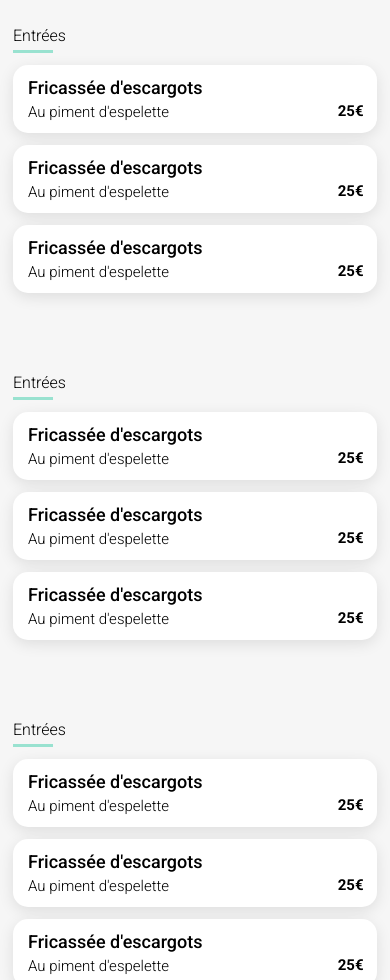
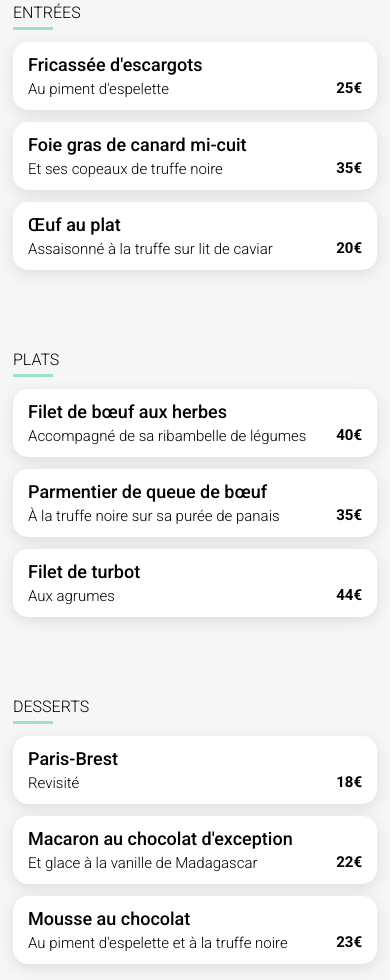
Before and after one commit to MaximeJambou/Ohmyfood, a plain HTML site: page restaurants/la-palette-du-goût.html in a window 390 px wide. Shown: the part 388-1368 px from the top of the page. Drawn offline with Linux system fonts and the light colour scheme; a web font is replaced by a local one.

Commit message:
page restaurant responsive terminée

```diff
--- a/assets/sass/pages/_homepage.scss
+++ b/assets/sass/pages/_homepage.scss
@@ -196,7 +196,7 @@
             }
 
             .card__content{
-                height: 77px;
+
                 h3{
                     font-size: 18px;
                     color: black;
@@ -210,15 +210,18 @@
                 p{
                     font-size: 17px;
                     color: black;
-                    margin: 5px 0 0 13px;
+                    margin: 5px 0 12px 13px;
                     font-weight: 300;
                 }
             }
 
             .card__heart{
                 position: absolute;
-                right: 33px;
+                right: 25px;
                 bottom: 33px;
+                .fa-heart{
+                    font-size: 21px;
+                }
             }
 
             .new{
--- a/assets/sass/pages/_restaurants.scss
+++ b/assets/sass/pages/_restaurants.scss
@@ -7,29 +7,44 @@
 
 .img-restaurant{
     width: 100%;
-    height: 275px;
+    height: 252px;
     object-fit: cover;
     object-position: 0 60%;
     position: relative;
     z-index: -1;
+    @include tablet{
+        height: 374px;
+    }
 }
 
 .restaurant__container{
     display: flex;
     flex-direction: column;
     background-color: $background-color;
-    margin-top: -32px;
+    margin: -32px auto 0;
     padding: 32px 13px 40px 13px;
     border-radius: 40px 40px 0 0;
-
+    max-width: 1055px;
+    @include tablet{
+        width: 90%;
+        padding: 32px 0 40px 0;
+    }
+    @include desktop{
+        width: 85%;
+    }
 }
 
 .restaurant__title{
     display: flex;
     flex-direction: row;
     justify-content: space-between;
+    align-items: center;
     width: 100%;
     margin: 0 4px;
+    @include tablet{
+        justify-content: center;
+        margin: 0;
+    }
 
     h1{
         display: block;
@@ -37,6 +52,9 @@
         font-size: 28px;
         font-family: "Shrikhand", sans-serif;
         font-weight: 400;
+        @include tablet{
+            margin-right: 24px;
+        }
     }
 
     .card__heart{
@@ -44,6 +62,12 @@
         justify-content: center;
         align-items: center;
         margin-right: 26px;
+        @include tablet{
+            margin: 0;
+        }
+        .fa-heart{
+            font-size: 21px;
+        }
     }
 }
 
@@ -52,12 +76,18 @@
     flex-direction: column;
     background-color: $background-color;
     gap: 12px;
-    margin: 40px 0;
+    margin: 0;
+    padding: 40px 0;
+    @include tablet{
+        width: 60%;
+        margin: auto;
+    }
 
     &__title{
         font-size: 16px;
         font-weight: 300;
         margin: 0;
+        text-transform: uppercase;
     }
 
     &__title::after{
@@ -92,7 +122,7 @@
 
         span{
             position: absolute;
-            right: 13.5px;
+            right: 15px;
             bottom: 13.5px;
             font-size: 15px;
             font-weight: 700;
--- a/restaurants/la-palette-du-goût.html
+++ b/restaurants/la-palette-du-goût.html
@@ -34,59 +34,59 @@
                 </section>
 
                 <section class="menu">
-                    <h2 class="menu__title">Entrées</h2>
+                    <h2 class="menu__title">entrées</h2>
                     <div class="menu__meal">
                         <h3>Fricassée d'escargots</h3>
                         <p>Au piment d'espelette</p>
                         <span>25€</span>
                     </div>
                     <div class="menu__meal">
-                        <h3>Fricassée d'escargots</h3>
-                        <p>Au piment d'espelette</p>
-                        <span>25€</span>
+                        <h3>Foie gras de canard mi-cuit</h3>
+                        <p>Et ses copeaux de truffe noire</p>
+                        <span>35€</span>
                     </div>
                     <div class="menu__meal">
-                        <h3>Fricassée d'escargots</h3>
-                        <p>Au piment d'espelette</p>
-                        <span>25€</span>
+                        <h3>Œuf au plat</h3>
+                        <p>Assaisonné à la truffe sur lit de caviar</p>
+                        <span>20€</span>
                     </div>
                 </section>
 
                 <section class="menu">
-                    <h2 class="menu__title">Entrées</h2>
+                    <h2 class="menu__title">plats</h2>
                     <div class="menu__meal">
-                        <h3>Fricassée d'escargots</h3>
-                        <p>Au piment d'espelette</p>
-                        <span>25€</span>
+                        <h3>Filet de bœuf aux herbes</h3>
+                        <p>Accompagné de sa ribambelle de légumes</p>
+                        <span>40€</span>
                     </div>
                     <div class="menu__meal">
-                        <h3>Fricassée d'escargots</h3>
-                        <p>Au piment d'espelette</p>
-                        <span>25€</span>
+                        <h3>Parmentier de queue de bœuf</h3>
+                        <p>À la truffe noire sur sa purée de panais</p>
+                        <span>35€</span>
                     </div>
                     <div class="menu__meal">
-                        <h3>Fricassée d'escargots</h3>
-                        <p>Au piment d'espelette</p>
-                        <span>25€</span>
+                        <h3>Filet de turbot</h3>
+                        <p>Aux agrumes</p>
+                        <span>44€</span>
                     </div>
                 </section>
 
                 <section class="menu">
-                    <h2 class="menu__title">Entrées</h2>
+                    <h2 class="menu__title">desserts</h2>
                     <div class="menu__meal">
-                        <h3>Fricassée d'escargots</h3>
-                        <p>Au piment d'espelette</p>
-                        <span>25€</span>
+                        <h3>Paris-Brest</h3>
+                        <p>Revisité</p>
+                        <span>18€</span>
                     </div>
                     <div class="menu__meal">
-                        <h3>Fricassée d'escargots</h3>
-                        <p>Au piment d'espelette</p>
-                        <span>25€</span>
+                        <h3>Macaron au chocolat d'exception</h3>
+                        <p>Et glace à la vanille de Madagascar</p>
+                        <span>22€</span>
                     </div>
                     <div class="menu__meal">
-                        <h3>Fricassée d'escargots</h3>
-                        <p>Au piment d'espelette</p>
-                        <span>25€</span>
+                        <h3>Mousse au chocolat</h3>
+                        <p>Au piment d'espelette et à la truffe noire</p>
+                        <span>23€</span>
                     </div>
                 </section>
 
@@ -101,7 +101,7 @@
                 <li class="footer__icon"><a href="#"><i class="fa-solid fa-utensils"></i>Proposer un restaurant</a></li>
                 <li class="footer__icon partenaire"><a href="#"><i class="fa-solid fa-handshake-angle"></i>Devenir partenaire</a></li>
                 <li><a href="#">Mentions légales</a></li>
-                <li><a href="#">Contact</a></li>
+                <li><a href="mailto:ohmyfood@oc.com">Contact</a></li>
             </ul>
        </footer>
    </div>
```
Also changed, not shown: index.html (+1 -1 lines), assets/css/style.css, restaurants/la-note-enchantée.html (added), restaurants/le-délice-des-sens.html (added), restaurants/à-la-française.html (added), 1 other file.
